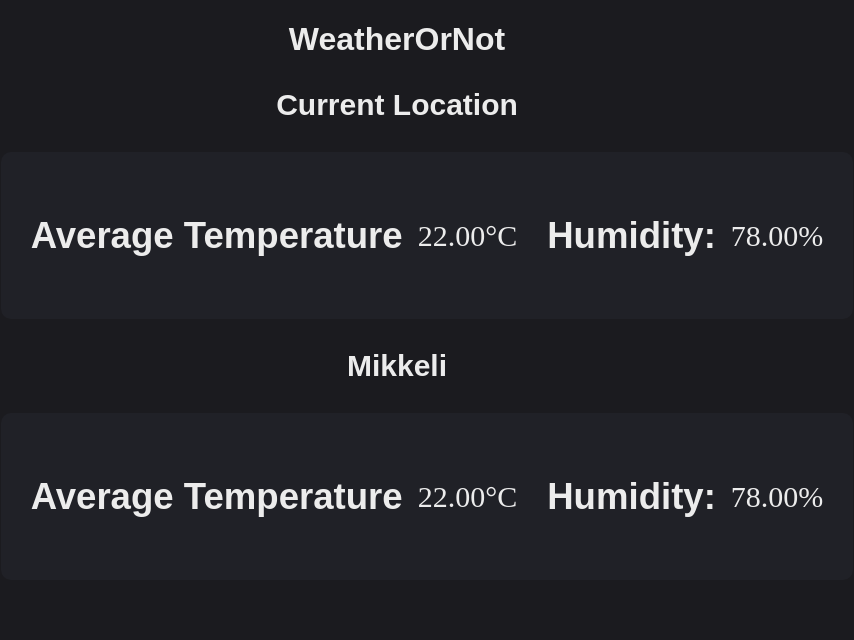
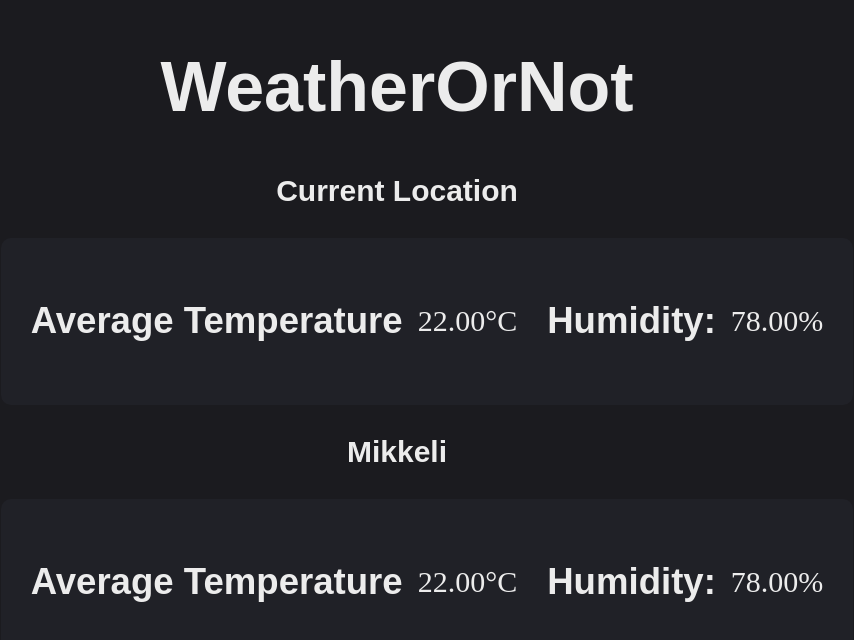
Before and after one commit to Andebugulin/WeatherOrNot, a React (Vite) app in the folder web-app/: page / in a window 1280 px wide. Shown: the top 640 px of the page, without its empty margins (243-1097 px from the left). Built offline with nearby package versions, Linux system fonts and the light colour scheme.

Commit message:
Interface added for webpage, added placeholder values.

```diff
--- a/web-app/src/index.css
+++ b/web-app/src/index.css
@@ -20,7 +20,7 @@ body {
 }
 
 h1 {
-  font-size: 70 px;
+  font-size: 70px;
   text-align: center;
   transition: text-shadow 0.3s ease;
 }
```
